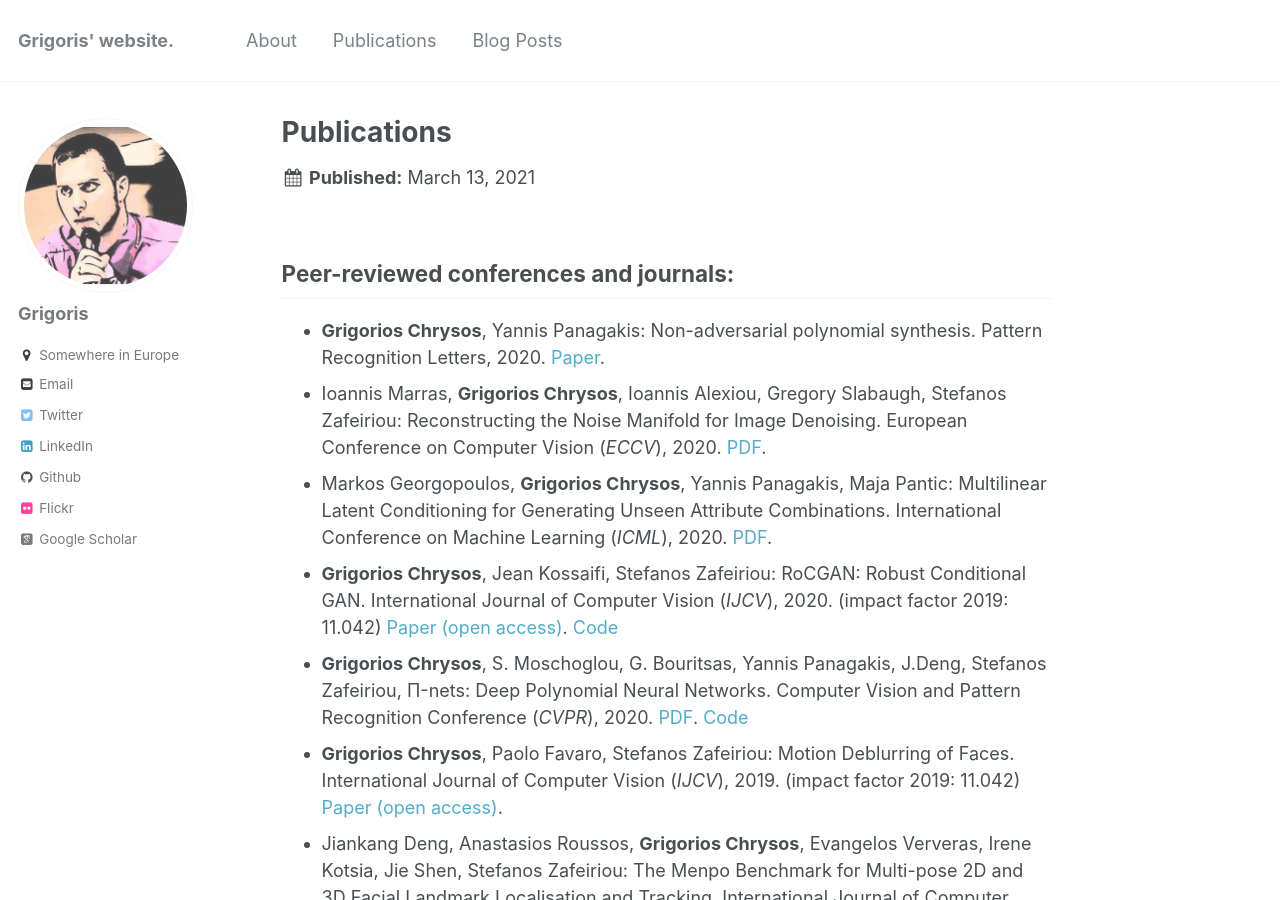
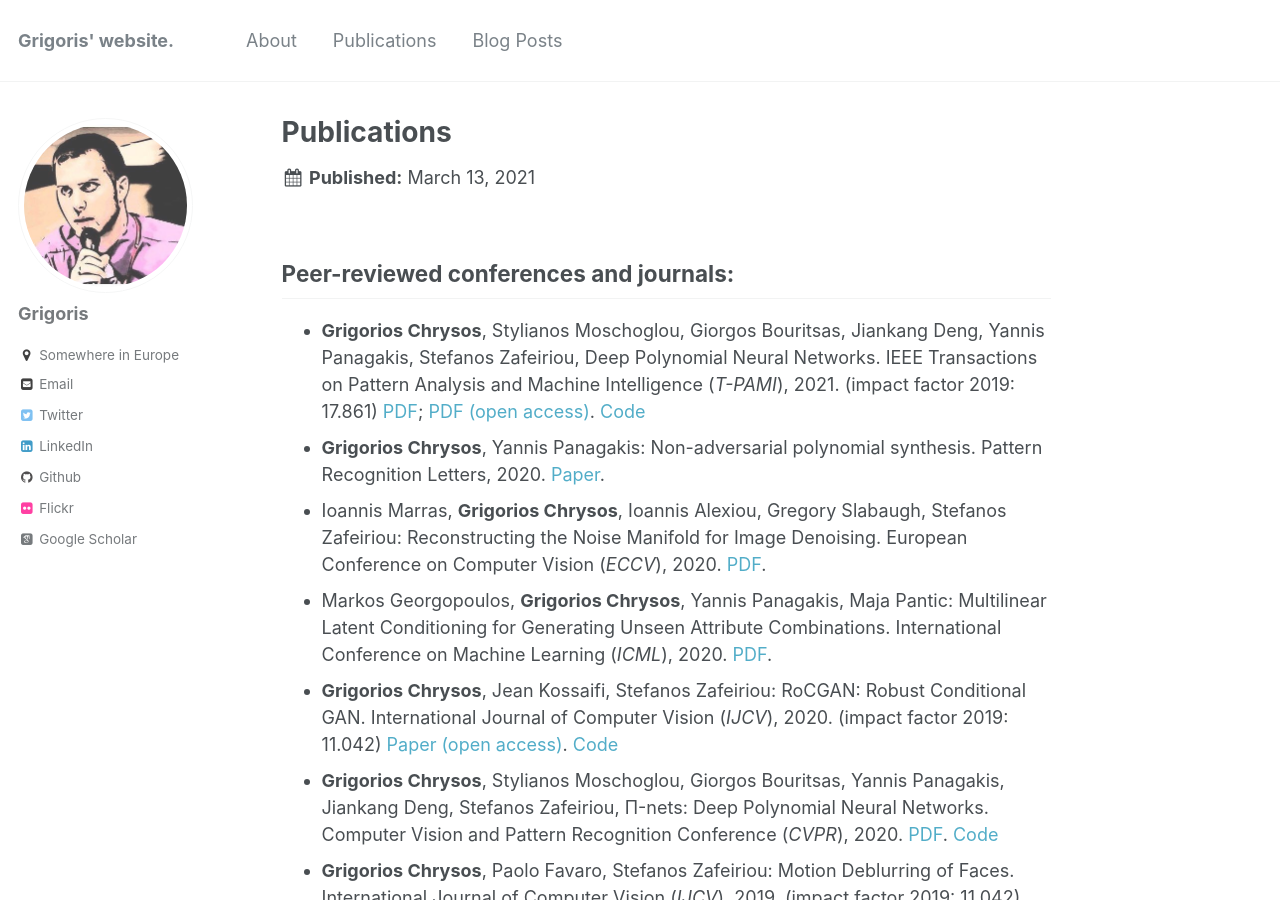
Before and after one commit to grigorisg9gr/grigorisg9gr.github.io, a Jekyll site: the page built from _publications/index.html, in a window 1280 px wide and 900 px high. Built offline with Jekyll 4.4.1, drawn with Linux system fonts in a browser that asks for light colours; some web fonts are replaced.

Commit message:
Add the most recent t-pami in the publications.

```diff
--- a/_publications/index.html
+++ b/_publications/index.html
@@ -8,6 +8,8 @@ collection: publications
 
 <h2 id="peer-reviewed-conferences-and-journals-">Peer-reviewed conferences and journals:</h2>
 <ul>
+<li><strong>Grigorios Chrysos</strong>, Stylianos Moschoglou, Giorgos Bouritsas, Jiankang Deng, Yannis Panagakis, Stefanos Zafeiriou, Deep Polynomial Neural Networks. IEEE Transactions on Pattern Analysis and Machine Intelligence  (<i>T-PAMI</i>), 2021. (impact factor 2019: 17.861) <a href="https://ieeexplore.ieee.org/document/9353253">PDF</a>; <a href="https://arxiv.org/abs/2006.13026">PDF (open access)</a>. <a href="https://github.com/grigorisg9gr/polynomial_nets">Code</a> </li>
+
 <li><strong>Grigorios Chrysos</strong>, Yannis Panagakis: Non-adversarial polynomial synthesis. Pattern Recognition Letters, 2020. <a href="https://www.sciencedirect.com/science/article/abs/pii/S0167865520304116">Paper</a>.</li>
 
 <li>Ioannis Marras, <strong>Grigorios Chrysos</strong>, Ioannis Alexiou, Gregory Slabaugh, Stefanos Zafeiriou: Reconstructing the Noise Manifold for Image Denoising. European Conference on Computer Vision (<i>ECCV</i>), 2020. <a href="https://www.ecva.net/papers/eccv_2020/papers_ECCV/papers/123540596.pdf">PDF</a>.</li>
@@ -16,7 +18,7 @@ collection: publications
 
 <li><strong>Grigorios Chrysos</strong>, Jean Kossaifi, Stefanos Zafeiriou: RoCGAN: Robust Conditional GAN. International Journal of Computer Vision (<i>IJCV</i>), 2020. (impact factor 2019: 11.042) <a href="https://link.springer.com/article/10.1007/s11263-020-01348-5">Paper (open access)</a>. <a href="https://github.com/grigorisg9gr/rocgan">Code</a> </li>
 
-<li><strong>Grigorios Chrysos</strong>, S. Moschoglou, G. Bouritsas, Yannis Panagakis, J.Deng, Stefanos Zafeiriou, Π-nets: Deep Polynomial Neural Networks. Computer Vision and Pattern Recognition Conference (<i>CVPR</i>), 2020. <a href="https://openaccess.thecvf.com/content_CVPR_2020/papers/Chrysos_P-nets_Deep_Polynomial_Neural_Networks_CVPR_2020_paper.pdf">PDF</a>. <a href="https://github.com/grigorisg9gr/polynomial_nets">Code</a> </li>
+<li><strong>Grigorios Chrysos</strong>, Stylianos Moschoglou, Giorgos Bouritsas, Yannis Panagakis, Jiankang Deng, Stefanos Zafeiriou, Π-nets: Deep Polynomial Neural Networks. Computer Vision and Pattern Recognition Conference (<i>CVPR</i>), 2020. <a href="https://openaccess.thecvf.com/content_CVPR_2020/papers/Chrysos_P-nets_Deep_Polynomial_Neural_Networks_CVPR_2020_paper.pdf">PDF</a>. <a href="https://github.com/grigorisg9gr/polynomial_nets">Code</a> </li>
 
 <li><strong>Grigorios Chrysos</strong>, Paolo Favaro, Stefanos Zafeiriou: Motion Deblurring of Faces. International Journal of Computer Vision (<i>IJCV</i>), 2019. (impact factor 2019: 11.042) <a href="https://link.springer.com/article/10.1007/s11263-018-1138-7">Paper (open access)</a>.</li>
 
@@ -26,7 +28,7 @@ collection: publications
 
 <li><strong>Grigorios Chrysos</strong>, Epameinondas Antonakos, Patrick Snape, A. Asthana, Stefanos Zafeiriou: A Comprehensive Performance Evaluation of Deformable Face Tracking &#39;&#39;In-the-Wild&#39;&#39;. International Journal of Computer Vision (<i>IJCV</i>), 2018. (impact factor 2019: 11.042) <a href="https://link.springer.com/article/10.1007/s11263-017-0999-5">Paper (open access)</a>. <a href="https://github.com/grigorisg9gr/robust_deformable_face_tracking">Code</a> </li>
 
-<li><strong>Grigorios Chrysos</strong>, Stefanos Zafeiriou, Epameinondas Antonakos: IPST: Incremental Pictorial Structures for model-free Tracking of deformable objects. IEEE Transactions on Image Processing (<i>TIP</i>), 2018. (impact factor 2019: 9.34) <a href="https://ieeexplore.ieee.org/document/8316962/footnotes">Paper</a>.</li>
+<li><strong>Grigorios Chrysos</strong>, Stefanos Zafeiriou, Epameinondas Antonakos: IPST: Incremental Pictorial Structures for model-free Tracking of deformable objects. IEEE Transactions on Image Processing (<i>TIP</i>), 2018. (impact factor 2019: 9.34) <a href="https://ieeexplore.ieee.org/document/8316962">Paper</a>.</li>
 
 <li><strong>Grigorios Chrysos</strong>, Stefanos Zafeiriou: PD2T: Person-specific Detection, Deformable Tracking. IEEE Transactions on Pattern Analysis and Machine Intelligence (<i>T-PAMI</i>), 2017. (impact factor 2019: 17.861) <a href="https://ieeexplore.ieee.org/abstract/document/8094942">Paper</a>.</li>
 
```
